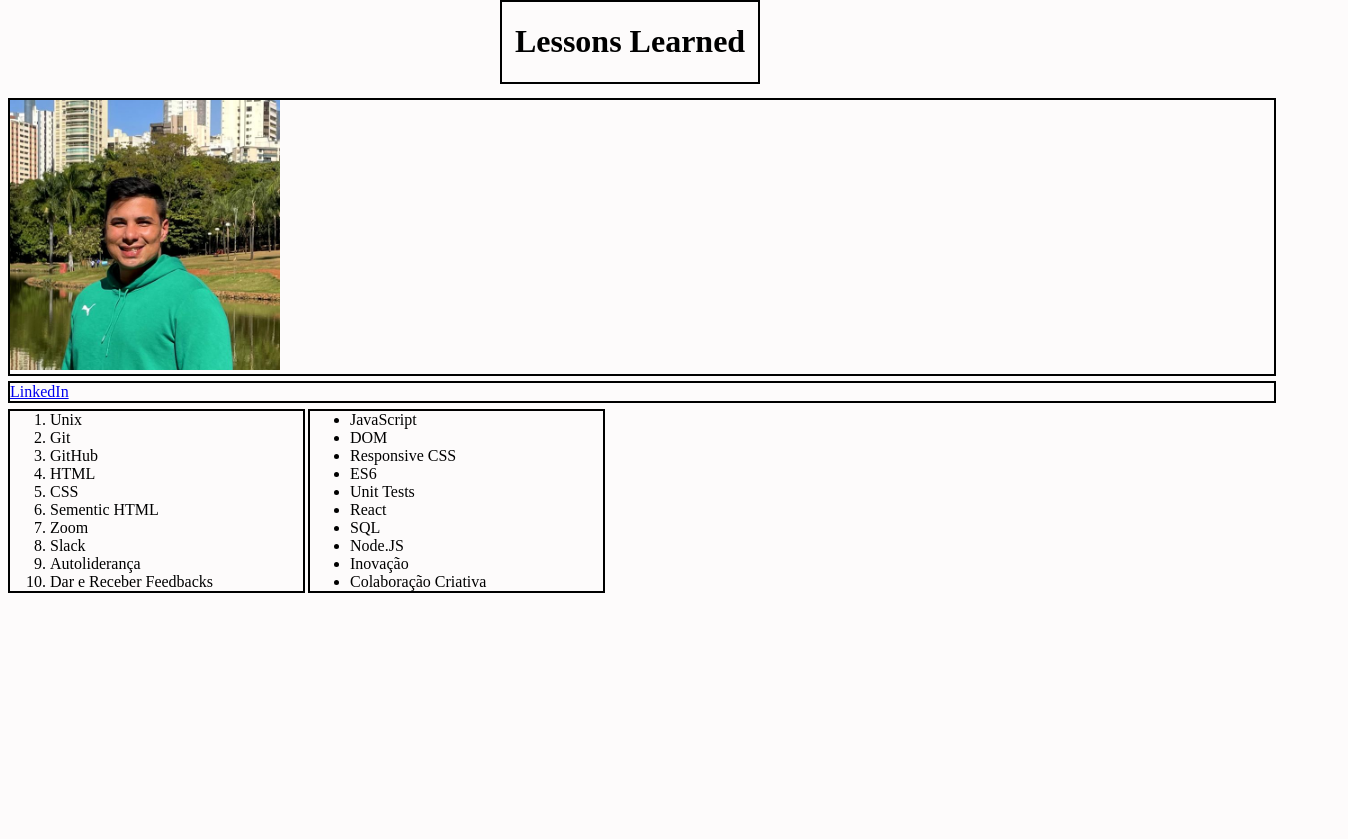
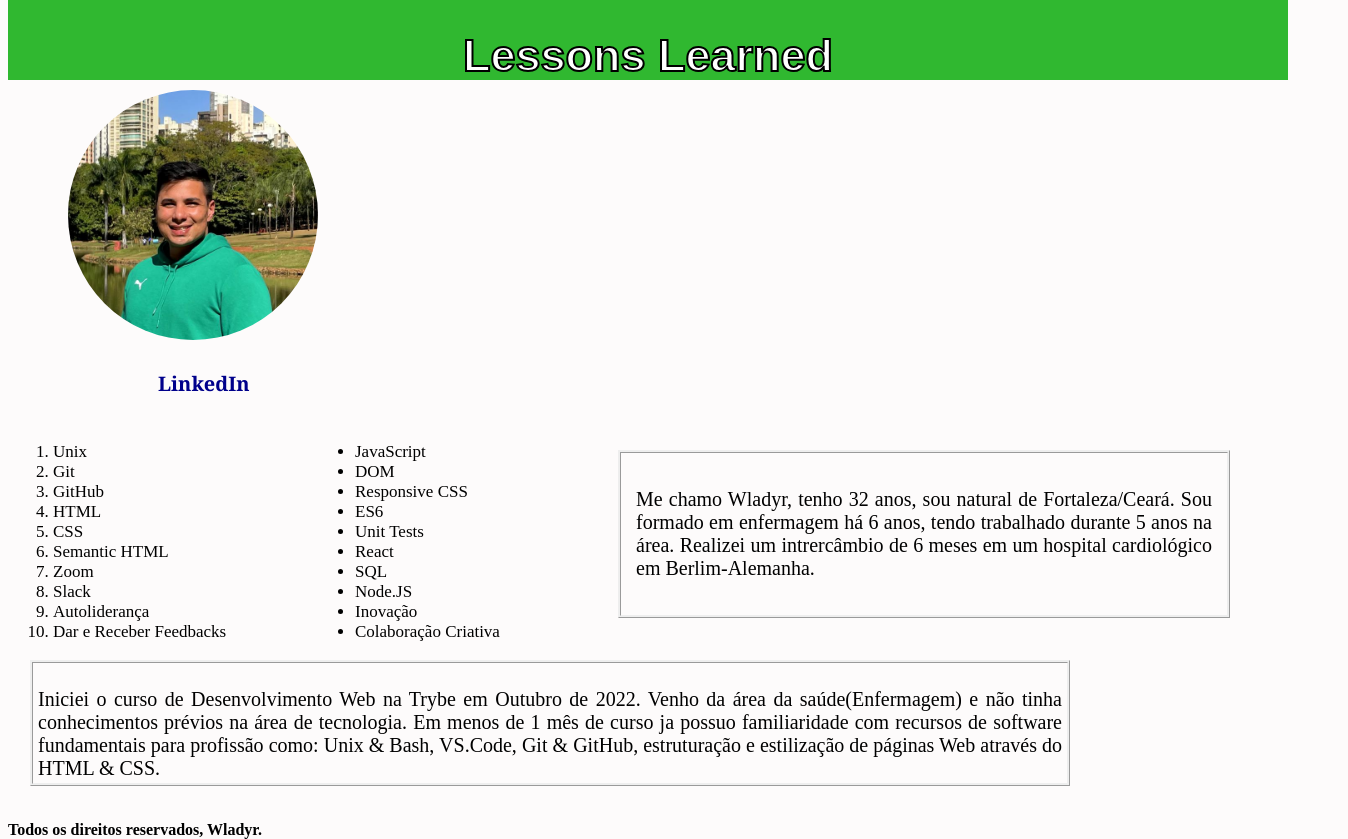
Before and after one commit to wladyrjusta/wladyrJusta.github.io, a website: page index.html in a window 1280 px wide. Shown: the whole page, 1348 px wide, since content can reach past the window. Before the commit the page ends 800 px from the top, so only its background shows below. Drawn offline with Linux system fonts and the light colour scheme.

Commit message:
adicionado footer, aside

```diff
--- a/index.html
+++ b/index.html
@@ -2,7 +2,7 @@
 <html lang="pt-br">
   <head>
     <meta charset="UTF-8">
-    <title>Trybe</title>
+    <title>Lessons_Learned_Wladyr_Justa</title>
     <link rel="stylesheet" type="text/css" href="style.css">
 </head>
 <body>
@@ -10,11 +10,11 @@
       <h1 id="titulo">Lessons Learned</h1>
   </header>
   <section>
-    <div id="foto">
-      <img src="minha_foto.jpg" alt="foto do usuário" width="270px">
+    <div id="caixafoto">
+      <img src="minha_foto.jpg" alt="foto do usuário" width="270px" id="foto">
     </div>
     <div id="link">
-      <a href="https://www.linkedin.com/in/wladyrjusta/" target="_blank">LinkedIn</a>
+      <a href="https://www.linkedin.com/in/wladyrjusta/" target="_blank" id="fontelink">LinkedIn</a>
     </div>
   </section>
   <main>
@@ -24,7 +24,7 @@
         <li>GitHub</li>
         <li>HTML</li>
         <li>CSS</li>
-        <li>Sementic HTML</li>
+        <li>Semantic HTML</li>
         <li>Zoom</li>
         <li>Slack</li>
         <li>Autoliderança</li>
@@ -42,12 +42,16 @@
         <li>Inovação</li>
         <li>Colaboração Criativa</li>
     </ul>
-</main>
-
-</main>
-<article id="artigo">
-
-</article>
-
-  </body>
+  </main>
+  <article id="artigo">
+    <p>Iniciei o curso de Desenvolvimento Web na Trybe em Outubro de 2022. Venho da área da saúde(Enfermagem) e não tinha conhecimentos prévios na área de tecnologia. Em menos de 1 mês de curso ja possuo familiaridade com recursos de software fundamentais para profissão como: Unix & Bash, VS.Code, Git & GitHub, estruturação e estilização de páginas Web através do HTML & CSS.</p>
+  </article>
+  <aside id="lateral">
+      <p>Me chamo Wladyr, tenho 32 anos, sou natural de Fortaleza/Ceará. Sou formado em enfermagem há 6 anos, tendo trabalhado durante 5 anos na área. Realizei um intrercâmbio de 6 meses em um hospital cardiológico em Berlim-Alemanha.
+      </p>
+  </aside>
+  <footer id="rodape">
+      <h4>Todos os direitos reservados, Wladyr.</h4>
+  </footer>
+</body>
 </html>
--- a/style.css
+++ b/style.css
@@ -5,42 +5,102 @@ body {
 
 #cabecalho {
     top: 0;
-    border: 2px black solid;
-    width: 20%;
+    width: 100%;
     text-align: center;
     position: fixed;
-    left: 500px;
+    background-color: rgb(48, 184, 48);
+    height: 80px;
+}
+
+#titulo {
+    font-family:fantasy;
+    font-size: 45px;
+    font-weight: bold;
+    color:white;
+     -webkit-text-stroke: 2px black;
+}
+
+#caixafoto {
+top: 90px;
+position: absolute;
+width: 100%;
+margin-left: 60px;
 }
 
 #foto {
-border: 2px black solid;
-top: 90px;
-position: relative;
-width: 250px;
-width: 100%;
+   border-radius:50%;
+   width: 250px;
 }
 
 #link {
-    border: 2px black solid;
-    position: relative;
-    top: 85px;
+    position: absolute;
     width: 100%;
-    top: 95px;
+    top: 370px;
+    height: 30px;
+    color: darkblue;
+    text-decoration: none;
+}
+
+#fontelink {
+   text-decoration: none;
+   color:darkblue;
+   font-weight: bolder;
+   font-size: 20px;
+   margin-left: 150px;
+   font-family: Cambria, Cochin, Georgia, Times, 'Times New Roman', serif;
 
 }
 
+#fontelink:hover {
+   font-size: 25px;
+   text-decoration: underline;
+}
+
  #licoes_aprendidas {
-    border: 2px black solid;
-    position: relative;
-    top: 85px;
-    width: 20%;
+    padding: 25px;
+    position: absolute;
+    left: 28px;
+    top: 400px;
+    width: 200px;
+    font-size: 17px;
+    text-align: left;
 
  }
 
  #licoes_a_aprender {
-    border: 2px black solid;
-    position: relative;
-    width: 20%;
-    left: 300px;
-    bottom: 115px;
+    padding: 25px;
+    position: absolute;
+    width: 200px;
+    left: 330px;
+    top: 400px;
+    font-size: 17px;
  }
+
+ #artigo {
+   border-style:ridge;
+    width: 80%;
+    padding: 5px;
+    position: absolute;
+    left: 30px;
+    top: 660px;
+    font-size: 20px;
+    text-align: justify;
+    height: 110px;
+ }
+
+ #lateral {
+    width: 45%;
+    padding: 15px;
+    position:absolute;
+    top: 450px;
+    right: 50px;
+    font-size: 20px;
+    text-align: justify;
+    border-style: ridge;
+ }
+
+ #rodape {
+   position: relative;
+   width: 100%;
+   top: 800px;
+ }
```
